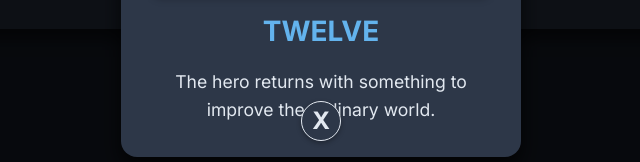
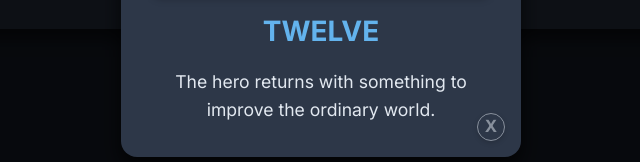
Before and after one commit to visnudeva/Monomyth-Oracle, a plain HTML site: page index.html in a window 1280 px wide. Both pictures are taken after a click on the button "Draw a Card". Shown: the part 638-800 px from the top of the page, without its empty margins (319-959 px from the left). Drawn offline with nearby package versions, Linux system fonts and the light colour scheme.

Commit message:
Update index.html

```diff
--- a/index.html
+++ b/index.html
@@ -309,25 +309,26 @@
         #close-popup-button {
             position: absolute;
             bottom: 1rem; /* Position at the bottom */
-            left: 50%;
-            transform: translateX(-50%);
-            width: 40px;
-            height: 40px;
+            right: 1rem; /* Position at the right */
+            width: 28px; /* 30% smaller than 40px */
+            height: 28px; /* 30% smaller than 40px */
             padding: 0;
             border-radius: 50%;
             display: flex;
             justify-content: center;
             align-items: center;
-            font-size: 1.5rem; /* Larger 'X' */
+            font-size: 1.05rem; /* Adjusted font size */
             font-weight: bold;
             background-color: var(--container-bg); /* Match popup background */
             border: 1px solid var(--text-color); /* Match text color for border */
             color: var(--text-color); /* Match text color for 'X' */
             cursor: pointer;
             box-shadow: 0 2px 5px rgba(0, 0, 0, 0.3);
-            transition: background-color 0.2s ease, border-color 0.2s ease, color 0.2s ease, box-shadow 0.2s ease;
+            opacity: 0.5; /* 50% transparent by default */
+            transition: opacity 0.2s ease, background-color 0.2s ease, border-color 0.2s ease, color 0.2s ease, box-shadow 0.2s ease;
         }
         #close-popup-button:hover {
+            opacity: 1; /* 100% visible on hover */
             background-color: rgba(var(--text-color-rgb), 0.1); /* Slight hover effect */
         }
         /* Define RGB values for text-color for hover effect */
@@ -401,7 +402,6 @@
 <body>
     <div class="container">
         <h1 id="main-title" class="text-3xl font-bold mb-8">Monomyth<br>Oracle</h1>
-        <img id="title-image" class="title-image" src="https://raw.githubusercontent.com/visnudeva/Monomyth-Oracle/main/MonomythOracle.png" alt="Monomyth Oracle Logo">
 
         <div class="language-theme-controls">
             <button id="deck-toggle-button" class="deck-button" data-deck-id="french">FR</button>
@@ -416,6 +416,8 @@
                 </svg>
             </button>
         </div>
+
+        <img id="title-image" class="title-image" src="https://raw.githubusercontent.com/visnudeva/Monomyth-Oracle/main/MonomythOracle.png" alt="Monomyth Oracle Logo">
 
         <button id="draw-card-button">Draw a Card</button>
 
```
